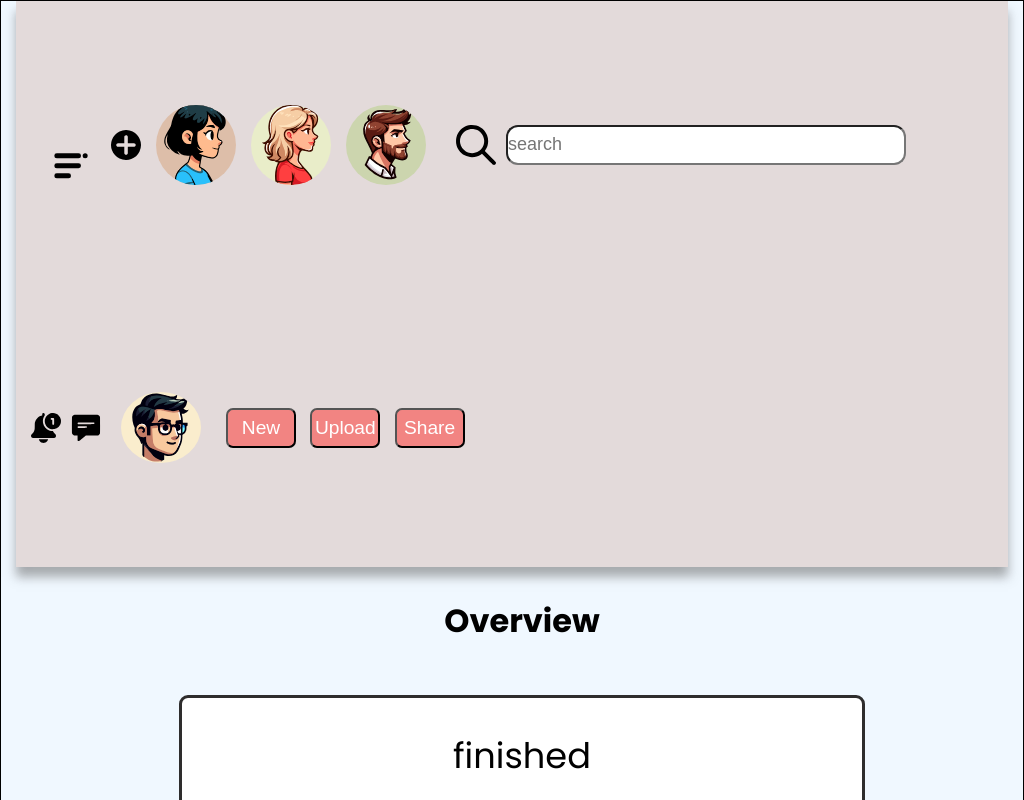
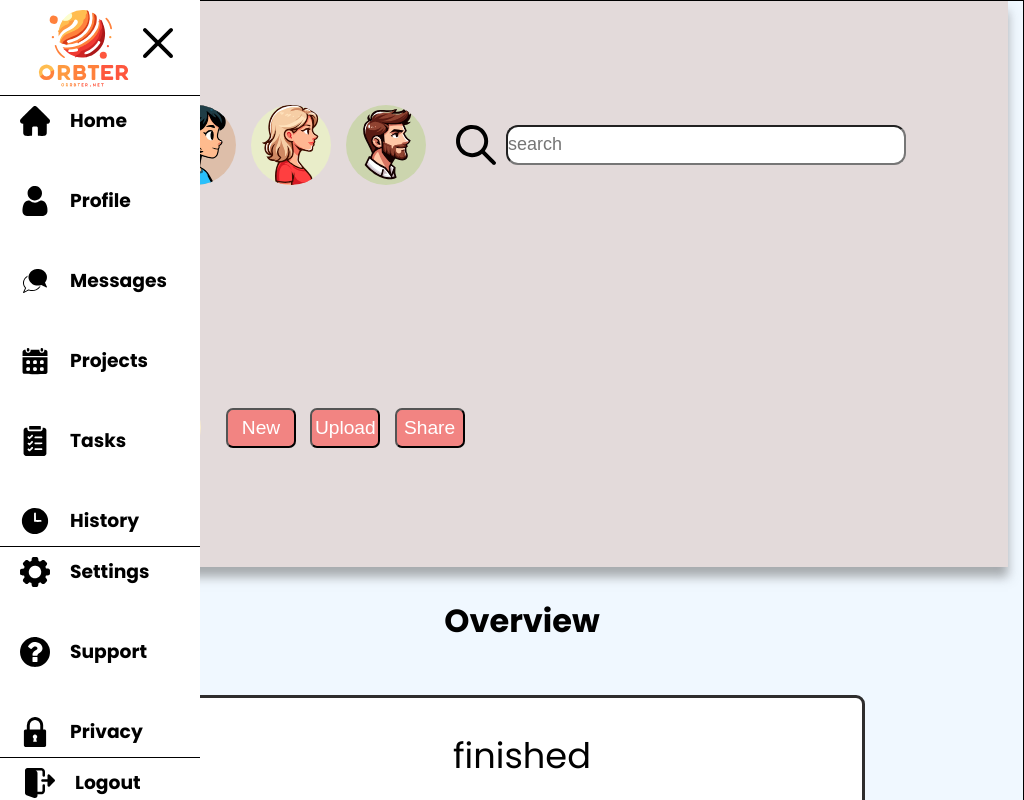
Before and after one commit to Orbter/admin-dash-board, a plain HTML site: page index.html in a window 1024 px wide. Both pictures are taken after a click on the element 71 px from the left and 144 px from the top of the page. Shown: the top 800 px of the page. Drawn offline with Linux system fonts and the light colour scheme.

```diff
--- a/index.html
+++ b/index.html
@@ -19,6 +19,12 @@
       <div class="sidebar">
         <div class="logo">
           <img src="/sidbar-img/logo.svg" alt="logo" id="logo-img" />
+          <div class="sidebar-close">
+            <img
+              src="/profile-backround-without/close-removebg-preview.svg"
+              alt="close"
+            />
+          </div>
         </div>
         <div class="sidebar-main">
           <div class="sidebar-contect">
--- a/script.js
+++ b/script.js
@@ -24,3 +24,12 @@ theWinner.addEventListener("mouseout", function () {
   houMuch.style.borderColor = "";
   houMuch.style.boxShadow = "";
 });
+const sidebarPop = document.querySelector(".sidebar-pop");
+const sidebar = document.querySelector(".sidebar");
+const sidbarClose = document.querySelector(".sidebar-close");
+sidebarPop.addEventListener("click", function () {
+  sidebar.classList.add("sidebar-visible");
+});
+sidbarClose.addEventListener("click", function () {
+  sidebar.classList.remove("sidebar-visible");
+});
--- a/style.css
+++ b/style.css
@@ -287,7 +287,9 @@ input {
   margin-right: 15px;
   border-radius: 12px;
 }
-
+.sidebar-close {
+  display: none;
+}
 .missions {
   grid-column: 1 / -1; /* Span across both columns */
   grid-row: 1;
@@ -418,6 +420,9 @@ h4 {
   width: 80px;
   background-color: var(--hover-buttons-color);
 }
+.sidebar-pop {
+  cursor: pointer;
+}
 @media screen and (min-width: 1025px) and (max-width: 1440px) {
   .sidebar-itmes h3 {
     font-size: 0.9rem;
@@ -437,9 +442,6 @@ h4 {
   }
 }
 @media screen and (min-width: 769px) and (max-width: 1024px) {
-  .sidebar {
-    display: none;
-  }
   .header {
     grid-column: 1/3;
   }
@@ -448,7 +450,7 @@ h4 {
   }
   .sidebar-pop > img {
     height: 40px;
-    margin: 20px;
+    padding: 20px;
   }
   .cards-stats {
     flex-basis: 100%;
@@ -479,10 +481,40 @@ h4 {
   .main-page {
     grid-template-columns: 1fr;
   }
+  .sidebar {
+    position: fixed;
+    top: 0;
+    left: -100%; /* Hide it off-screen */
+    width: 12.5%;
+    min-width: 200px;
+    height: 100vh;
+    transition: left 0.6s ease; /* Apply transition to 'left' property */
+  }
+  .sidebar-close {
+    display: block;
+    width: 40px;
+    height: 40px;
+  }
+  .sidebar-close > img {
+    width: 30px;
+    height: 30px;
+  }
+  .sidebar-visible {
+    left: 0; /* Bring it into view */
+  }
 }
 @media screen and (max-width: 767px) {
+  .sidebar-close {
+    display: block;
+  }
   .sidebar {
-    display: none;
+    position: fixed;
+    top: 0;
+    left: -100%; /* Hide it off-screen */
+    width: 12.5%;
+    min-width: 200px;
+    height: 100vh;
+    transition: left 0.6s ease; /* Apply transition to 'left' property */
   }
   .header {
     grid-column: 1/3;
@@ -492,7 +524,7 @@ h4 {
   }
   .sidebar-pop > img {
     height: 40px;
-    margin: 20px;
+    padding: 20px;
   }
   .cards-stats {
     flex-basis: 100%;
@@ -537,4 +569,7 @@ h4 {
     flex-wrap: wrap; /* Allow the cards to wrap */
     gap: 30px; /* Maintain the gap between cards */
   }
+  .sidebar-visible {
+    left: 0; /* Bring it into view */
+  }
 }
```
Also changed, not shown: profile-backround-without/close-removebg-preview.svg (added).
